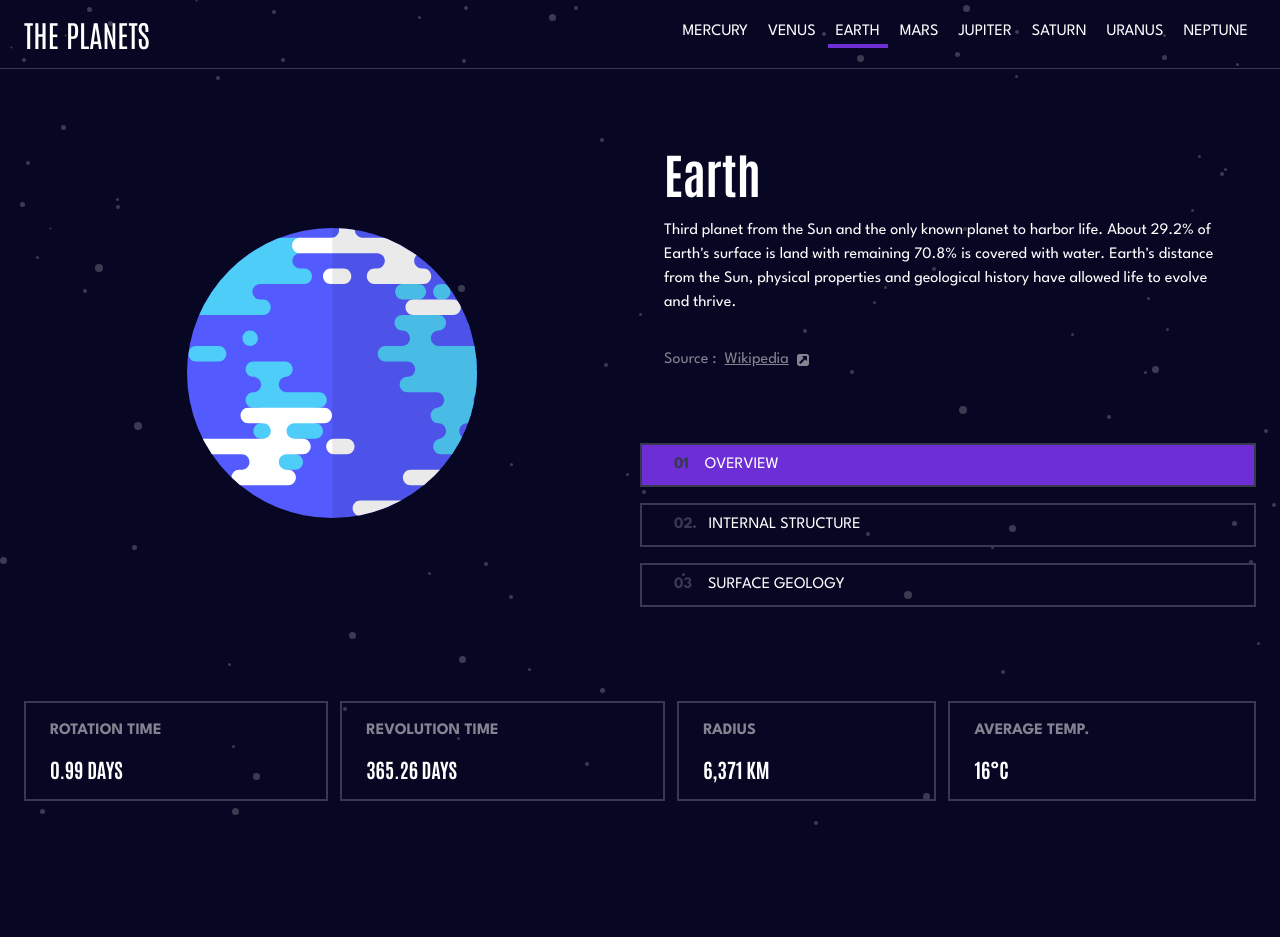
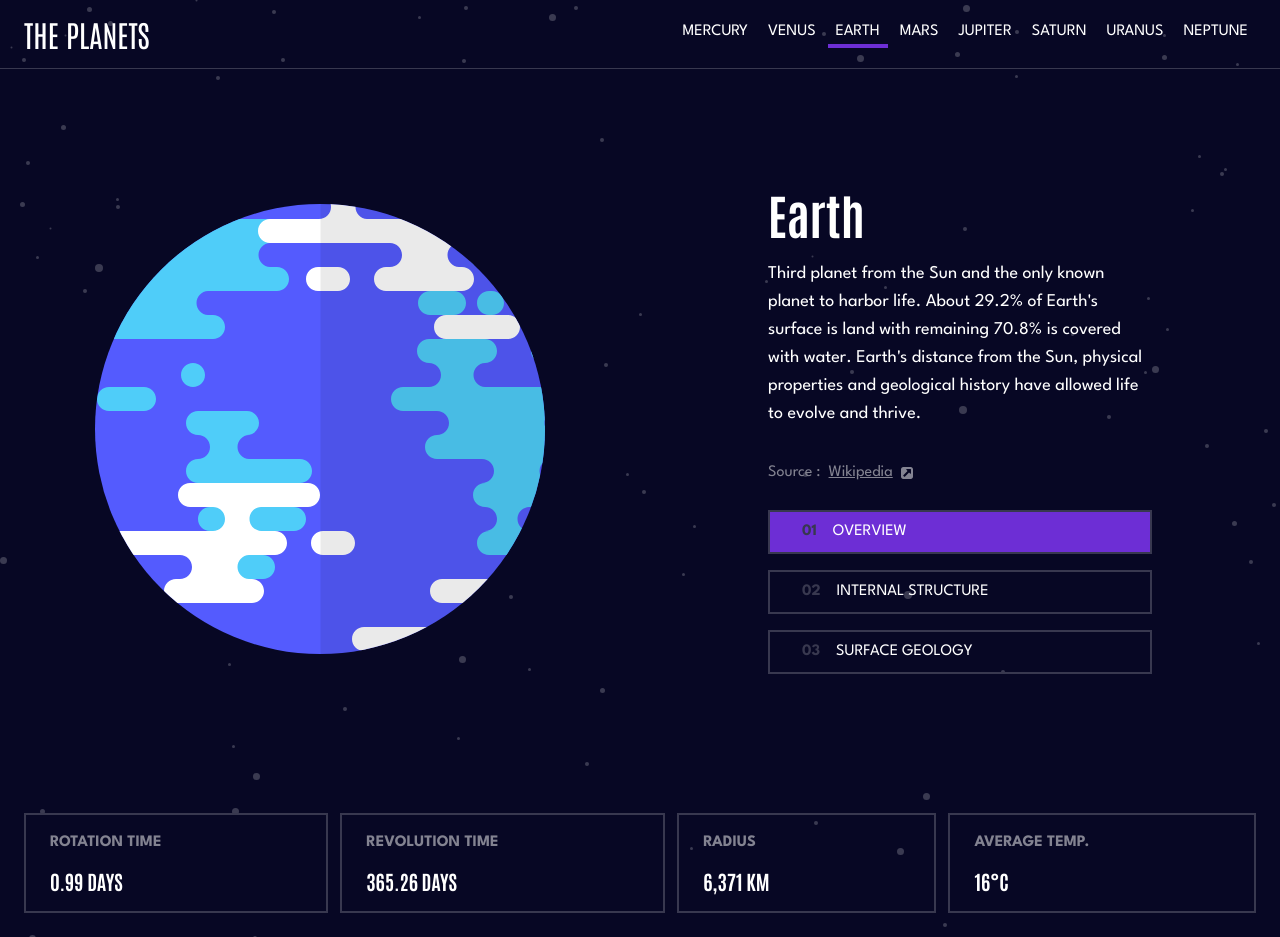
Before and after one commit to Tripouille/fm-the-planets, a Next.js app: page /earth in a window 1280 px wide. Before the commit the page ends 825 px from the top, so only its background shows below. Built offline with nearby package versions, Linux system fonts and the light colour scheme.

Commit message:
chore: improve planets images

```diff
--- a/src/app/[planetName]/page.tsx
+++ b/src/app/[planetName]/page.tsx
@@ -17,7 +17,7 @@ const PlanetPage = ({ params }: PlanetPageProps) => {
   return (
     <>
       <Header planetName={parsing.data} />
-      <main className="w-full flex-grow">
+      <main className="w-full max-w-[90rem] flex-grow">
         <PlanetViews planetName={parsing.data} />
         <PlanetDetails planetName={parsing.data} className="px-6" />
       </main>
--- a/src/app/globals.css
+++ b/src/app/globals.css
@@ -2,9 +2,51 @@
 @tailwind components;
 @tailwind utilities;
 
-/* https://stackoverflow.com/questions/71992334/how-to-remove-white-border-on-lazy-loaded-images-in-safari */
-@supports (font: -apple-system-body) and (-webkit-appearance: none) {
-  img[loading="lazy"] {
-    clip-path: inset(0.6px);
+img[data-planet="mercury"] {
+  --size-planet-image: 111px;
+}
+
+img[data-planet="venus"] {
+  --size-planet-image: 154px;
+}
+
+img[data-planet="earth"] {
+  --size-planet-image: 173px;
+}
+
+img[data-planet="mars"] {
+  --size-planet-image: 129px;
+}
+
+img[data-planet="jupiter"] {
+  --size-planet-image: 224px;
+}
+
+img[data-planet="saturn"] {
+  --size-planet-image: 256px;
+}
+
+img[data-planet="uranus"] {
+  --size-planet-image: 176px;
+}
+
+img[data-planet="neptune"] {
+  --size-planet-image: 173px;
+}
+
+img[data-planet] {
+  aspect-ratio: 1;
+  width: var(--size-planet-image);
+}
+
+@media screen(sm) {
+  img[data-planet] {
+    width: calc(var(--size-planet-image) * 1.65);
   }
 }
+
+@media screen(md) {
+  img[data-planet] {
+    width: calc(var(--size-planet-image) * 2.6);
+  }
+}
--- a/src/components/PlanetViewNavigation.tsx
+++ b/src/components/PlanetViewNavigation.tsx
@@ -18,10 +18,7 @@ export function PlanetViewNavigation({
   return (
     <nav
       aria-label="Manage the planet view"
-      className={clsx(
-        "row-start-2 hidden flex-col justify-center sm:flex",
-        className
-      )}
+      className={clsx("flex flex-col justify-center", className)}
     >
       <ul
         data-planet={planetName}
--- a/src/components/PlanetViewSectionImage.tsx
+++ b/src/components/PlanetViewSectionImage.tsx
@@ -1,62 +1,51 @@
+/* eslint-disable @next/next/no-img-element */
 "use client";
 import { Planet } from "@/utils/planet";
 import { PropsWithClassName } from "@/utils/types";
 import clsx from "clsx";
-import Image from "next/image";
 import { PlanetView } from "./PlanetViews";
 
 export const PlanetViewSectionImage = ({
   planet,
   planetView,
-  size,
   className,
 }: PropsWithClassName<{
   planet: Planet;
   planetView: PlanetView;
-  size: number;
 }>) => {
   if (planetView === "overview") {
     return (
-      <Image
+      <img
         alt={planet.name}
         src={planet.images.planet}
-        width={size}
-        height={size}
-        sizes={`${size}w`}
-        className={className}
+        data-planet={planet.name}
+        className={clsx("object-contain", className)}
       />
     );
   }
   if (planetView === "structure") {
     return (
-      <Image
+      <img
+        data-planet={planet.name}
         alt={`${planet.name} internal view`}
         src={planet.images.internal}
-        width={size}
-        height={size}
-        sizes={`${size}w`}
-        className={className}
+        className={clsx("object-contain", className)}
       />
     );
   }
 
-  const geologySize = size * 0.5;
   return (
     <div className={clsx("relative", className)}>
-      <Image
+      <img
+        data-planet={planet.name}
         alt={planet.name}
         src={planet.images.planet}
-        width={size}
-        height={size}
-        sizes={`${size}w`}
+        className="object-contain"
       />
-      <Image
+      <img
         alt={`${planet.name} surface view`}
         src={planet.images.geology}
-        width={geologySize}
-        height={geologySize}
-        sizes={`${geologySize}w`}
-        className="absolute left-1/2 top-3/4 -translate-x-1/2"
+        className="absolute left-1/2 top-1/2 w-[40%] max-w-[10rem] -translate-x-1/2"
       />
     </div>
   );
--- a/src/components/PlanetViews.tsx
+++ b/src/components/PlanetViews.tsx
@@ -46,32 +46,18 @@ const PlanetViewSection = ({
   planetName: PlanetName;
 }) => {
   return (
-    <section className="grid grid-cols-2 px-6 transition-transform sm:col-span-1 md:grid-rows-[1fr_1fr] [&[data-state='inactive']]:translate-x-full">
-      <div className="md:col-start col-span-2 grid min-h-[19rem] place-items-center sm:min-h-[30.5rem] md:col-span-1 md:row-span-2">
+    <section className="grid grid-cols-1 place-items-center p-6 sm:col-span-1 sm:grid-cols-2 md:grid-rows-[1fr] md:justify-items-center md:gap-x-12 [&[data-state='inactive']]:translate-x-full">
+      <div className="grid min-h-[19rem] place-items-center sm:col-span-2 sm:min-h-[42rem] md:col-span-1">
         <PlanetViewSectionImage
           planet={planet}
           planetView={planetView}
-          size={111}
-          className="sm:hidden"
-        />
-        <PlanetViewSectionImage
-          planet={planet}
-          planetView={planetView}
-          size={184}
-          className="hidden sm:block md:hidden"
-        />
-        <PlanetViewSectionImage
-          planet={planet}
-          planetView={planetView}
-          size={290}
-          className="hidden md:block"
         />
       </div>
-      <div className="col-span-2 flex flex-col px-6 text-center sm:col-span-1 sm:min-h-[19rem] sm:text-left md:justify-end">
+      <div className="col-span-2 flex max-w-sm flex-col px-6 text-center sm:col-span-1 sm:min-h-[19rem] sm:text-left md:justify-center md:px-0">
         <h1 className="mb-4 font-antonio text-[2.5rem] font-bold capitalize leading-snug sm:text-5xl sm:leading-tight">
           {planet.name}
         </h1>
-        <p className="mb-8 text-sm leading-relaxed sm:text-base">
+        <p className="mb-6 text-sm leading-relaxed sm:text-base md:min-h-[11rem] md:text-lg">
           {planet[planetView].content}
         </p>
         <p className="flex items-center justify-center gap-2 leading-relaxed text-gray-base sm:justify-start">
@@ -96,12 +82,18 @@ const PlanetViewSection = ({
             </svg>
           </a>
         </p>
+        <PlanetViewNavigation
+          planetView={planetView}
+          setPlanetView={setPlanetView}
+          planetName={planetName}
+          className="mt-6 hidden w-full max-w-sm md:flex"
+        />
       </div>
       <PlanetViewNavigation
         planetView={planetView}
         setPlanetView={setPlanetView}
         planetName={planetName}
-        className="col-span-1 col-start-2"
+        className="col-span-1 col-start-2 row-start-2 hidden w-full max-w-sm sm:flex md:hidden"
       />
     </section>
   );
```
